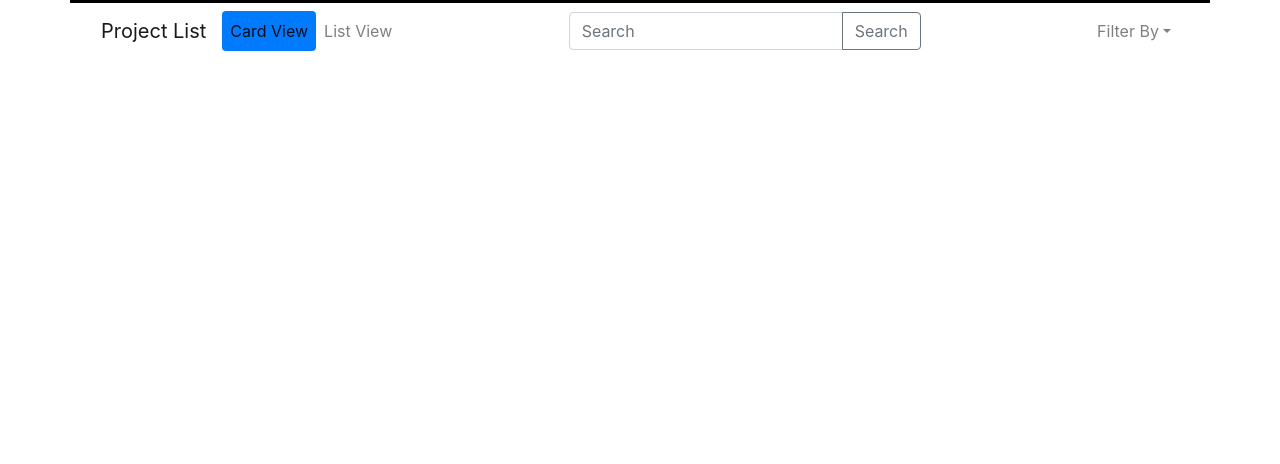
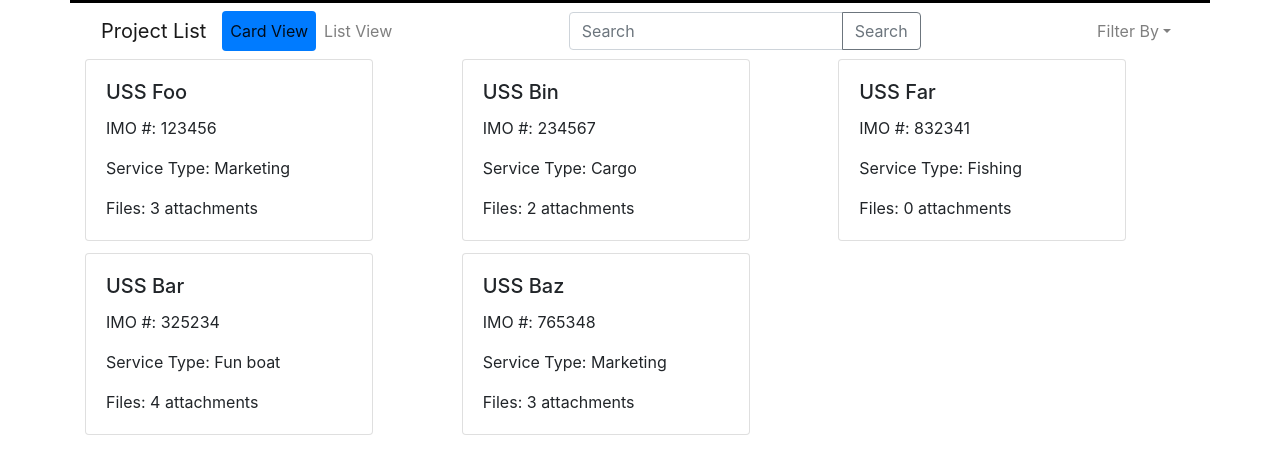
Before and after one commit to Scrum-Lords-2020/Digital-Twin-Marine, a React (Create React App) app in the folder client/: page /home in a window 1280 px wide. Shown: the part 333-797 px from the top of the page. Built offline with nearby package versions, Linux system fonts and the light colour scheme.

Commit message:
Add static dashboard card view

```diff
--- a/client/src/components/Dashboard.js
+++ b/client/src/components/Dashboard.js
@@ -1,11 +1,23 @@
 import React, { Component } from 'react';
-import { Container, Form, FormControl, InputGroup, Nav, Navbar, Button, NavDropdown } from 'react-bootstrap';
+import {
+    Container,
+    Form,
+    FormControl,
+    InputGroup,
+    Nav,
+    Navbar,
+    Button,
+    NavDropdown,
+    Card,
+    CardColumns
+} from 'react-bootstrap';
 
 class Dashboard extends Component {
     render() {
         return(
             <Container>
                 <FilterBar />
+                <CardView vessels={VESSELS}/>
             </Container>
         );
     }
@@ -44,4 +56,38 @@ class FilterBar extends Component {
     }
 }
 
+class CardView extends Component {
+    render() {
+        const cards = VESSELS.map((vessel) => <VesselCard vessel={vessel}/>);
+        return (
+            <CardColumns>
+                {cards}
+            </CardColumns>
+        );
+    }
+}
+
+class VesselCard extends Component {
+    render() {
+        return (
+            <Card style={{ width: '18rem' }}>
+                <Card.Body>
+                    <Card.Title>{this.props.vessel.name}</Card.Title>
+                    <Card.Text>IMO #: {this.props.vessel.imo}</Card.Text>
+                    <Card.Text>Service Type: {this.props.vessel.type}</Card.Text>
+                    <Card.Text>Files: {this.props.vessel.fileCount} attachments</Card.Text>
+                </Card.Body>
+            </Card>
+        );
+    }
+}
+
+const VESSELS = [
+    {name: 'USS Foo', imo: 123456, type: 'Marketing', fileCount: 3},
+    {name: 'USS Bar', imo: 325234, type: 'Fun boat', fileCount: 4},
+    {name: 'USS Bin', imo: 234567, type: 'Cargo', fileCount: 2},
+    {name: 'USS Baz', imo: 765348, type: 'Marketing', fileCount: 3},
+    {name: 'USS Far', imo: 832341, type: 'Fishing', fileCount: 0}
+];
+
 export default Dashboard;
```
